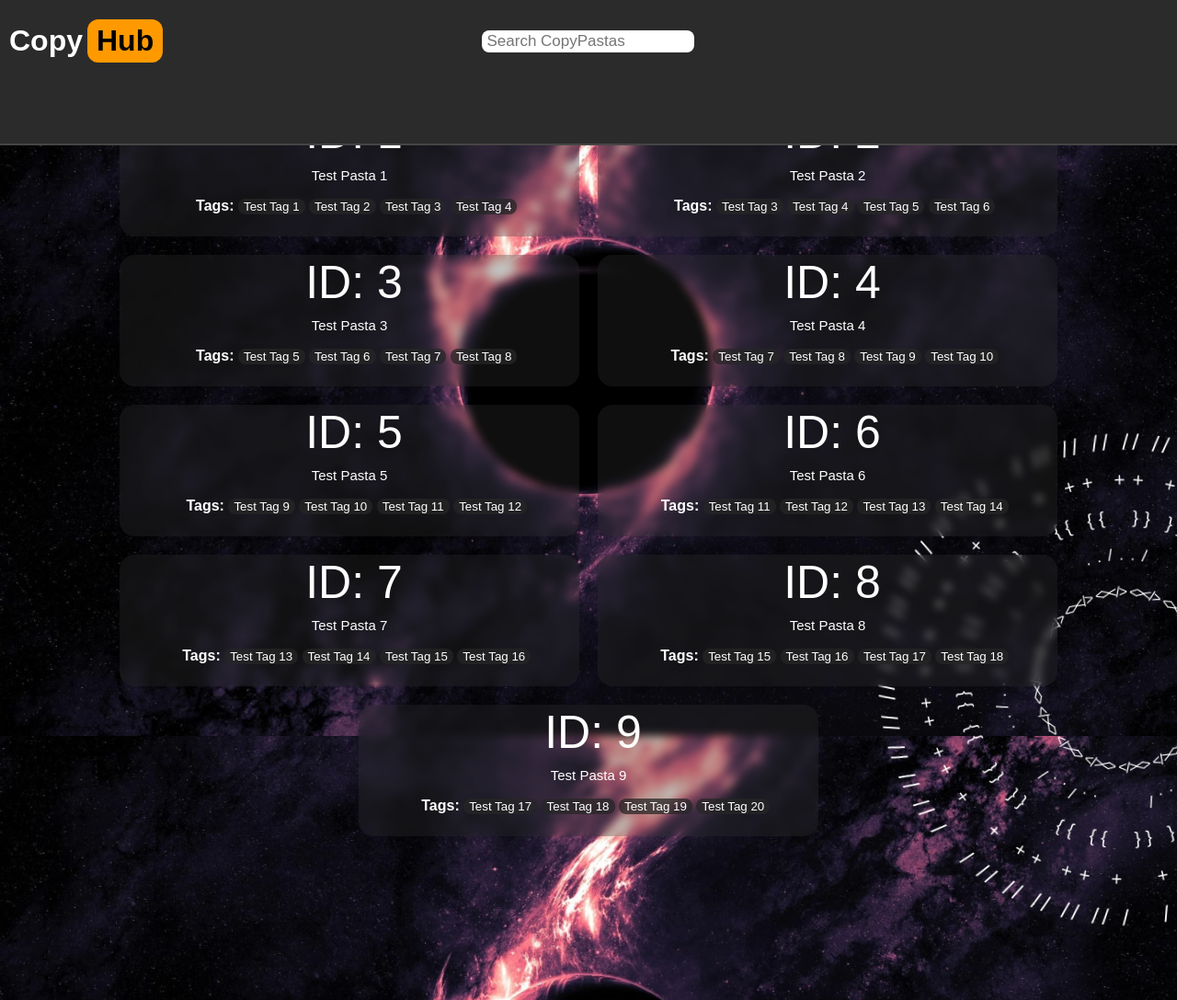
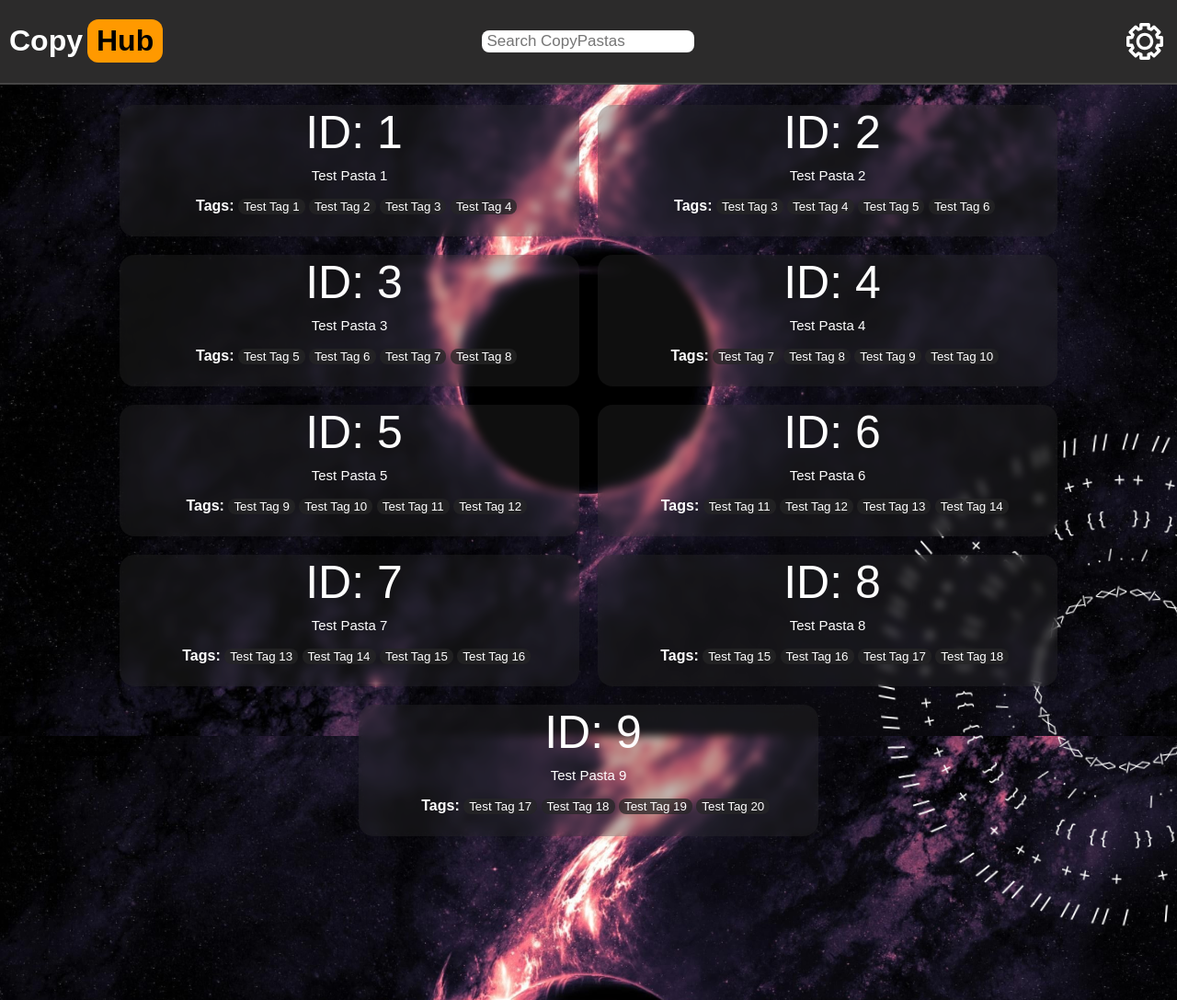
Before and after one commit to StellarSt0rm/copyhub, a plain HTML site: page index.html in a window 1280 px wide. Shown: the whole page at 92% size. Drawn offline with Linux system fonts and the light colour scheme.

Commit message:
added svg icon on all pages

```diff
--- a/index.html
+++ b/index.html
@@ -31,7 +31,7 @@
 		<header id="header" style="user-select: none;">
 			<a class="logo" style="cursor: pointer" href="#"><h1 style="display: inline-block;text-decoration: none;color: white;" >Copy</h1><h1 style="display: inline-block;color: black;padding: 5px 10px 5px 10px;border-radius: 12px;background: #FF9900;margin-left: 5px">Hub</h1></a>
 			<center style="display: inline;"><form id="searchbar" class="searchbar" style="display: inline-block;transform: translateY(-5px);width: calc(100% - (167.233px * 2) - (4.45px * 2));user-select: text;"><input id="textbox" class="textbox" type="text" name="search" placeholder="Search CopyPastas"></form></center>
-			<a class="icon bold" id="settings-icon" style="font-size: 40px;cursor: pointer;text-decoration: none;color: white;float: right;margin-top: 19px;margin-left: calc(167.233px - 24.0834px - 5px + 4.45px);margin-right: 5px;" href="./settings.html"></a>
+			<a style="cursor: pointer;text-decoration: none;color: white;float: right;margin-top: 25px;margin-right: 5px;" href="./settings.html"><img id="settings-icon" src="./res/img/icons/settings.svg" width="40px"></a>
 		</header>
 		<!-- CONTENT -->
 		<hr style="border:none;margin-bottom: 6em;">
```
Also changed, not shown: page-template.html (+1 -1 lines), search.html (+1 -1 lines), settings.html (+1 -1 lines).
